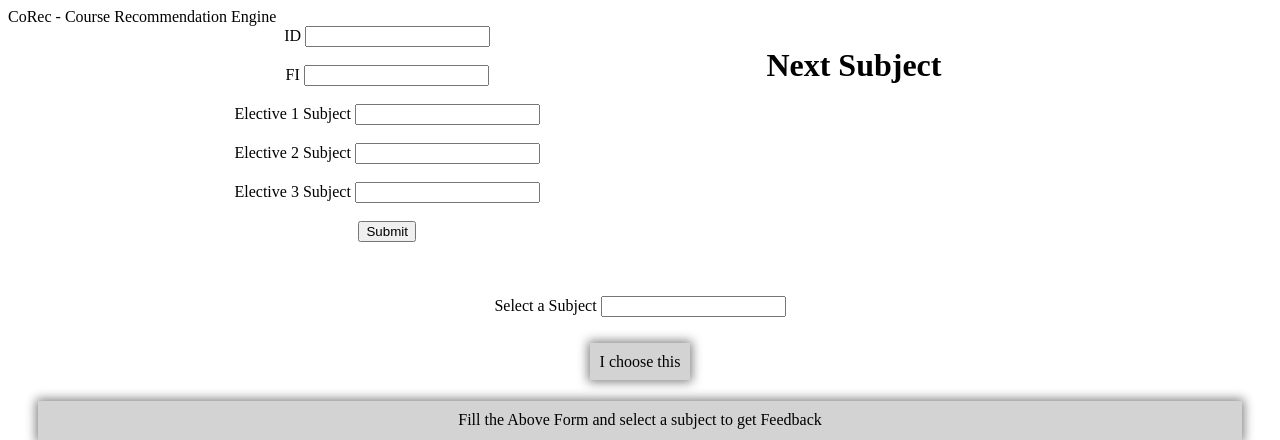
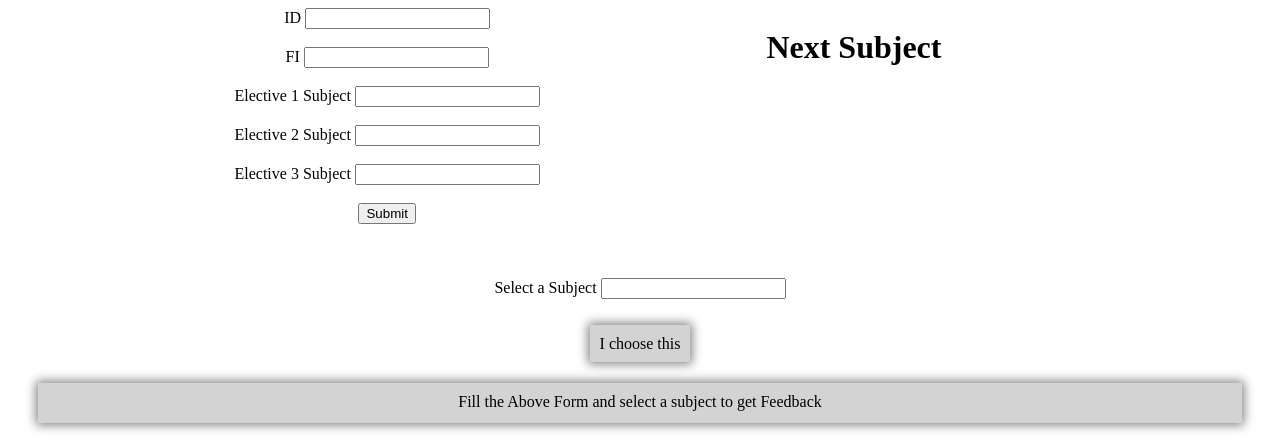
Before and after one commit to seeni-dev/CourseRecommendation, a Flask app: page / in a window 1280 px wide. Shown: the top 440 px of the page. Run offline with Flask 2, Linux system fonts and the light colour scheme; parts of the project's set-up code (start-up, migrations or seed data) failed here and were passed over.

Commit message:
predictHome Fix title

```diff
--- a/src/templates/predictHome.html
+++ b/src/templates/predictHome.html
@@ -26,13 +26,14 @@
         #select{
             cursor: pointer;
         }
-        header{
+
+        .header{
+            width:100%;
             display:flex;
             text-align:center;
         }
     </style>
 </head>
-<header>CoRec - Course Recommendation Engine </header>
 <body>
         <div class="container-horizontal">
         <div class="container-entry form">
```
